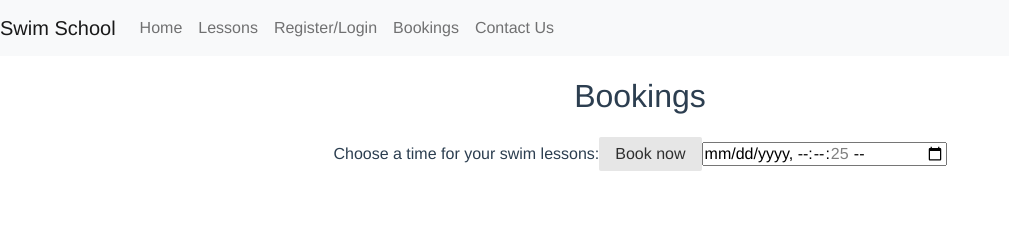
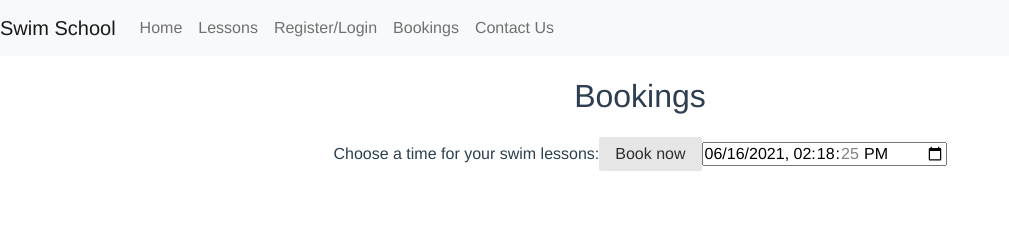
Before and after one commit to sammytvfx/creative-project, a Vue app in the folder front-end/: page /Bookings in a window 1280 px wide. Shown: the top 232 px of the page, without its empty margins (0-1009 px from the left). Built offline with nearby package versions, Linux system fonts and the light colour scheme.

Commit message:
fixed bug on calendar and form binding on questions

```diff
--- a/front-end/src/views/Bookings.vue
+++ b/front-end/src/views/Bookings.vue
@@ -1,26 +1,33 @@
 <template>
-<div>
+  <div>
     <h1>Bookings</h1>
     <label for="meeting-time">Choose a time for your swim lessons:</label>
-    <button class="pure-button" @click="book"> Book now </button>
+    <button class="pure-button" @click="book">Book now</button>
 
-<input type="datetime-local" id="swim-lesson"
-       name="swim-lesson" v-bind:min="mintime" :value="selectedDate" @input="selectedDate">
-</div>
+    <input
+      type="datetime-local"
+      id="swim-lesson"
+      name="swim-lesson"
+      v-bind:min="mintime"
+      v-model="selectedDate"
+    />
+  </div>
 </template>
 
 <script>
 import moment from "moment";
-   export default {
-  data(){
-    return{
+export default {
+  data() {
+    return {
       mintime: moment(Date.now()).format("YYYY-MM-DDTHH:mm:ss"),
       value: moment(Date.now() + 8640000).format("YYYY-MM-DDTHH:mm:ss"),
-      selectedDate: '',
-        }
+      selectedDate: moment(Date.now()+ 8640000).format("YYYY-MM-DDTHH:mm:ss"),
+    };
   },
-  method: {
+  methods: {
+    book(){
 
-  }
-}
+    }
+  },
+};
 </script>
--- a/front-end/src/views/Questions.vue
+++ b/front-end/src/views/Questions.vue
@@ -1,9 +1,10 @@
 <template>
   <div class="form">
     <h1>Enquiry Form</h1>
-    <form>
+    <form @submit.prevent="submitQuery">
       <div class="input-group mb-3">
         <input
+          v-model= "firstName"
           type="text"
           class="form-control"
           placeholder="First Name"
@@ -13,6 +14,7 @@
       </div>
       <div class="input-group mb-3">
         <input
+          v-model="lastName"
           type="text"
           class="form-control"
           placeholder="Last Name"
@@ -22,7 +24,8 @@
       </div>
       <div class="input-group mb-3">
         <input
-          type="text"
+          v-model.number='phoneNumber'
+          type="number"
           class="form-control"
           placeholder="Phone Number"
           aria-label="Phone Number"
@@ -34,11 +37,12 @@
         <div class="input-group-prepend">
           <span class="input-group-text">Enquiry</span>
         </div>
-        <textarea class="form-control" aria-label="With textarea"></textarea>
+        <textarea class="form-control" v-model="enquiry" aria-label="With textarea"></textarea>
       </div>
       <br />
       <div class="form-group">
         <input
+          v-model="email"
           type="email"
           class="form-control"
           id="exampleInputEmail1"
@@ -84,6 +88,21 @@ export default {
   components: {
     FontAwesomeIcon,
   },
+    data(){
+      return{
+    firstName: '',
+    lastName: '',
+    phoneNumber: '',
+    enquiry: '',
+    email: '',
+    }
+  },
+  methods:{
+    submitQuery(){
+      return console.log("inside submit query");
+    }
+  }
+
 };
 </script>
 
```
